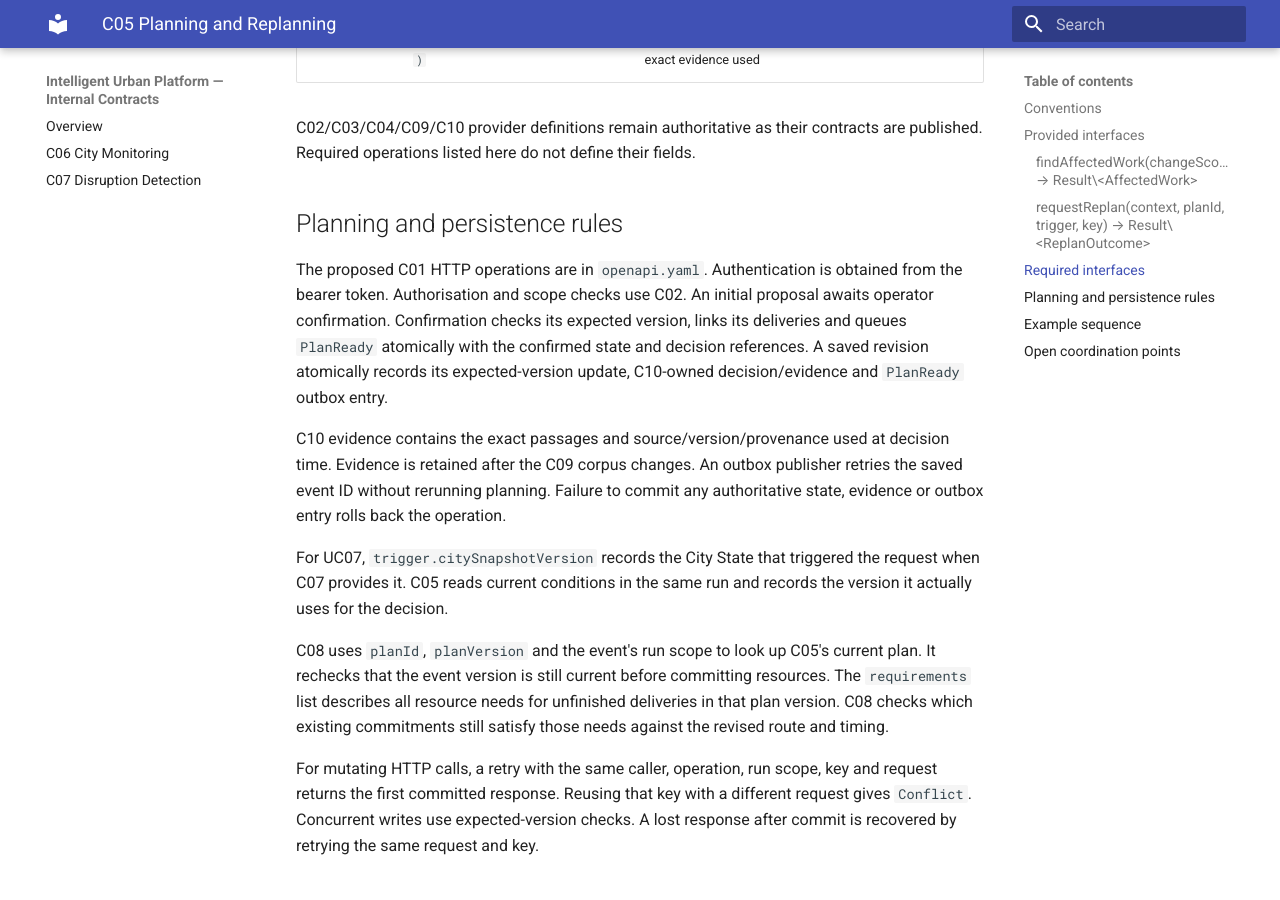
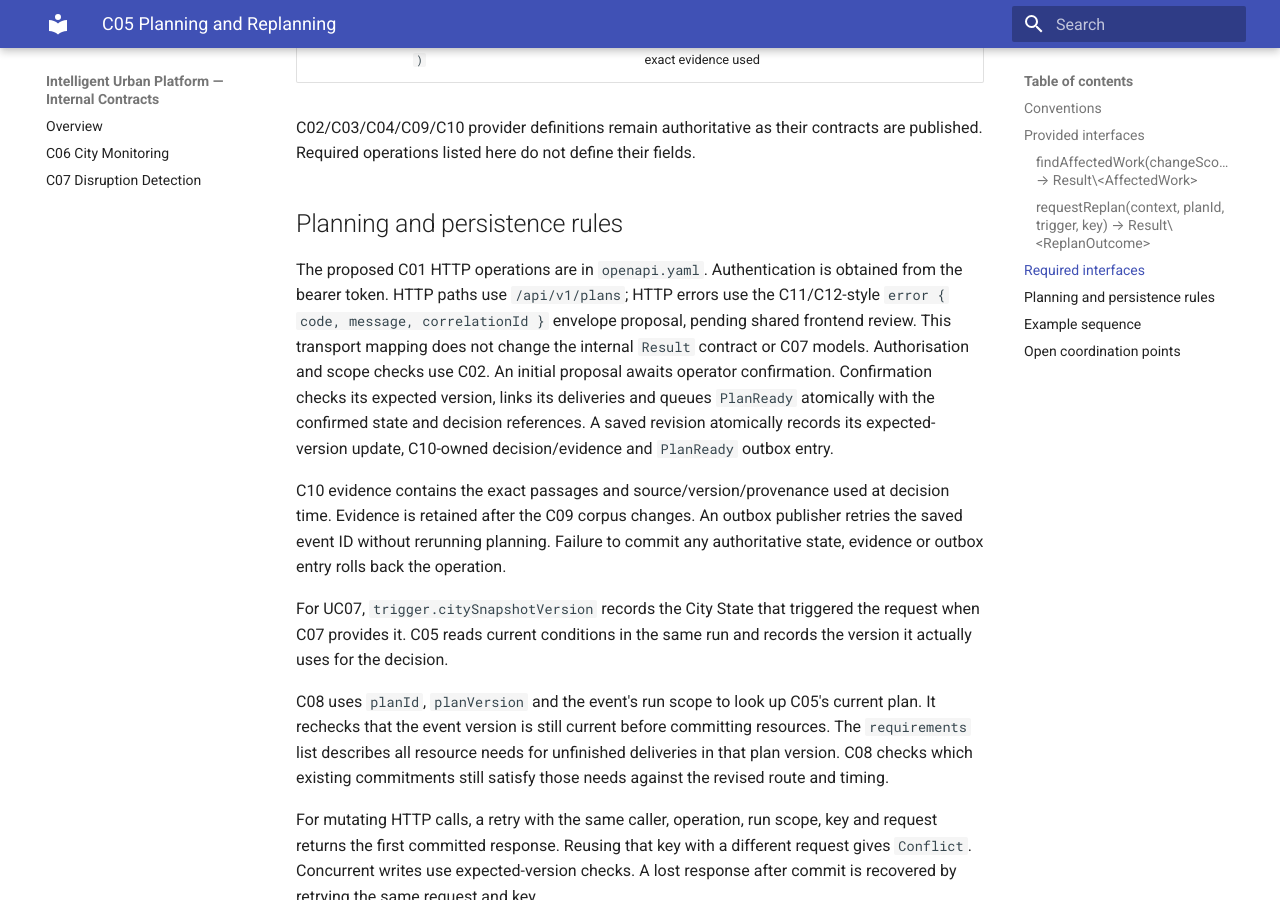
Before and after one commit to ASE-Group-10/IntelligentUrbanPlatform, an MkDocs documentation site: the page built from contracts/components/c05-planning/internal.md, in a window 1280 px wide and 900 px high, scrolled down 3693 px. Built offline with MkDocs 1.6.1 and Material for MkDocs 9.7.7, drawn with Linux system fonts in a browser that asks for light colours.

Commit message:
docs(c05): align HTTP contract conventions

```diff
--- a/contracts/components/c05-planning/internal.md
+++ b/contracts/components/c05-planning/internal.md
@@ -116,8 +116,11 @@ are published. Required operations listed here do not define their fields.
 ## Planning and persistence rules
 
 The proposed C01 HTTP operations are in `openapi.yaml`. Authentication is obtained
-from the bearer token. Authorisation and scope checks use C02. An initial proposal
-awaits operator confirmation. Confirmation checks its expected version, links its
+from the bearer token. HTTP paths use `/api/v1/plans`; HTTP errors use the
+C11/C12-style `error { code, message, correlationId }` envelope proposal, pending
+shared frontend review. This transport mapping does not change the internal
+`Result` contract or C07 models. Authorisation and scope checks use C02.
+An initial proposal awaits operator confirmation. Confirmation checks its expected version, links its
 deliveries and queues `PlanReady` atomically with the confirmed state and decision
 references. A saved revision atomically records its expected-version update,
 C10-owned decision/evidence and `PlanReady` outbox entry.
```
Also changed, not shown: 1 other file.
